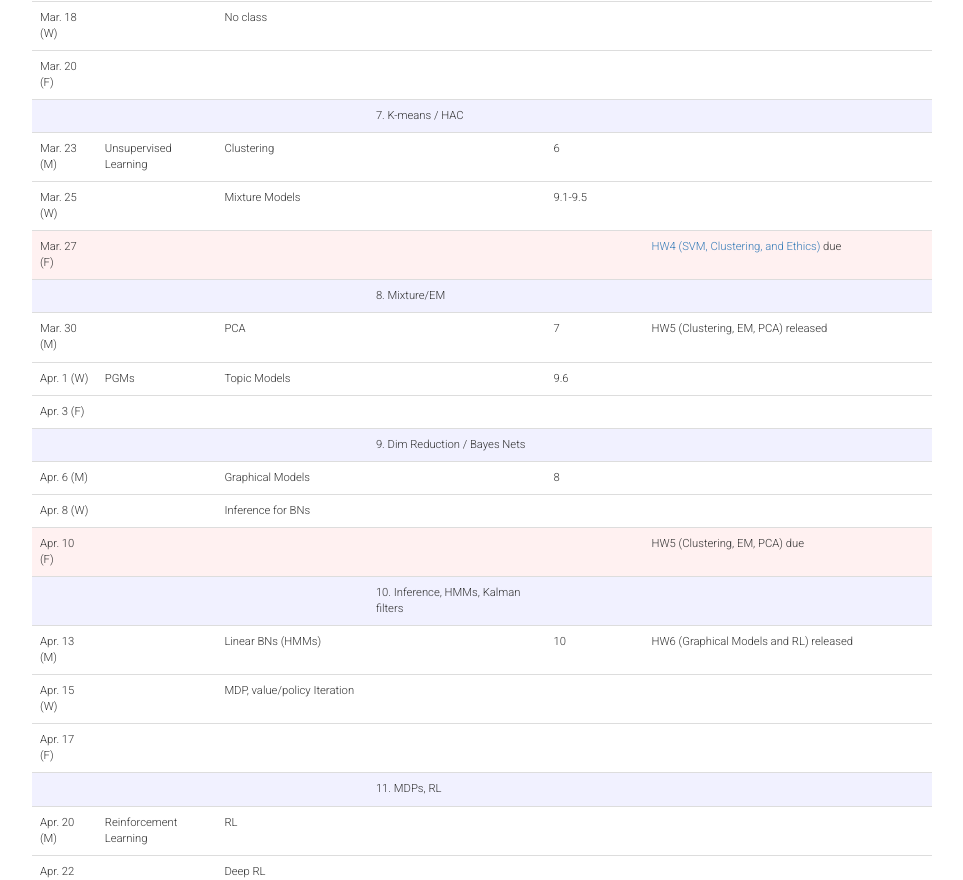
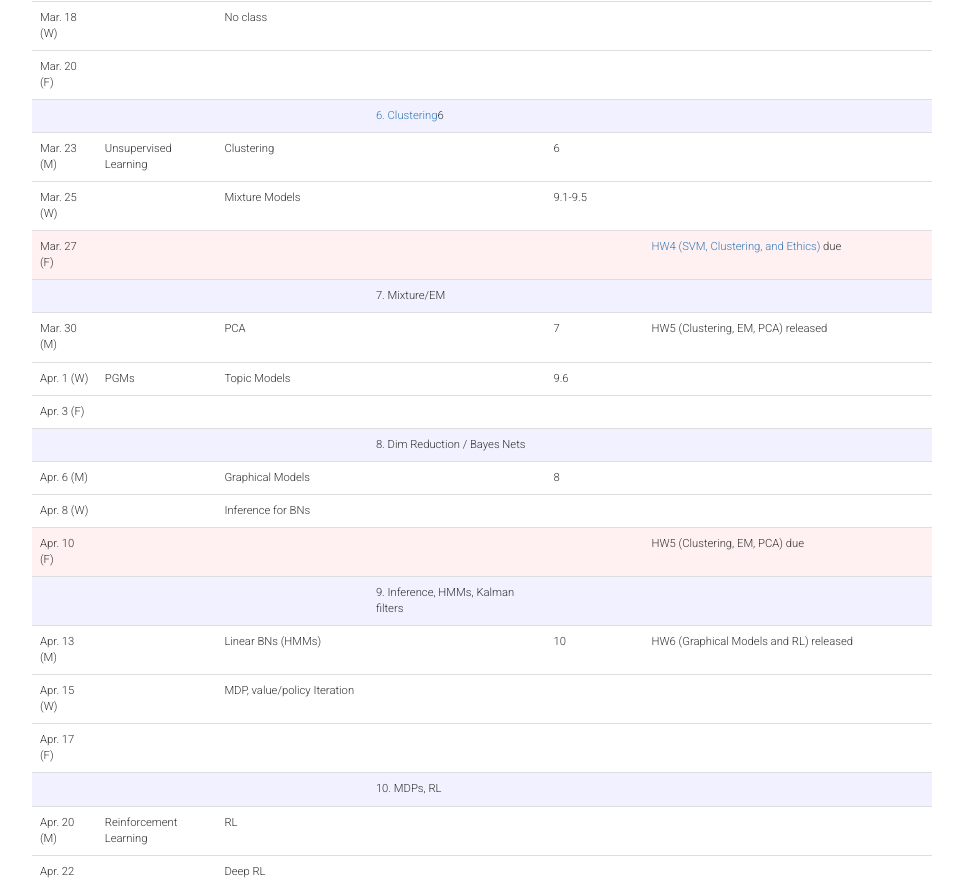
Before and after one commit to harvard-ml-courses/cs181-web-2020, a Jekyll site: the page built from schedule.html, in a window 1280 px wide and 1400 px high, scrolled down 1477 px. Shown: the part 151-1031 px from the top of the window, without its empty margins (158-1121 px from the left). Built offline with Jekyll 4.4.1, drawn with Linux system fonts in a browser that asks for light colours.

Commit message:
section 6 notes added

```diff
--- a/_data/all.yaml
+++ b/_data/all.yaml
@@ -268,7 +268,7 @@
     hw:
   - topic: # section 7
     subtopic:
-    section: 7. K-means / HAC
+    section: <a href="/cs181-web/sections#sec6">6. Clustering</a>6
     readings:
     hw:
     type: 'sec'
@@ -292,7 +292,7 @@
     type: 'hw'
   - topic: # section 8
     subtopic:
-    section: 8. Mixture/EM
+    section: 7. Mixture/EM
     readings:
     hw:
     type: 'sec'
@@ -315,7 +315,7 @@
     type:
   - topic: # section 9
     subtopic:
-    section: 9. Dim Reduction / Bayes Nets
+    section: 8. Dim Reduction / Bayes Nets
     readings:
     hw:
     type: 'sec'
@@ -340,7 +340,7 @@
     type: 'hw'
   - topic: # section 10
     subtopic:
-    section: 10. Inference, HMMs, Kalman filters
+    section: 9. Inference, HMMs, Kalman filters
     readings:
     hw:
     type: 'sec'
@@ -362,7 +362,7 @@
     hw:
   - topic: # section 11
     subtopic:
-    section: 11. MDPs, RL
+    section: 10. MDPs, RL
     readings:
     hw:
     type: 'sec'
--- a/sections.html
+++ b/sections.html
@@ -14,6 +14,12 @@
         <li>Tuesday 3:00-4:00 pm, Location: Cruft 309</li>
         <li>Wednesday 4:30-5:30 pm, Location: Maxwell Dworkin 221</li>
       </ul>
+
+        <h2 class="title" id="sec6">Section 6 : Clustering</h2>
+        <p class="head-subtitle">Mon Mar 23</p>
+        <ul class="lists">
+            <li><a href="sections/sec6.pdf" target="_blank">PDF</a></li>
+        </ul>
 
         <h2 class="title" id="sec5">Section 5 : Margin-Based Classification, SVMs</h2>
         <p class="head-subtitle">Thu Mar 19</p>
```
Also changed, not shown: 1 other file.
